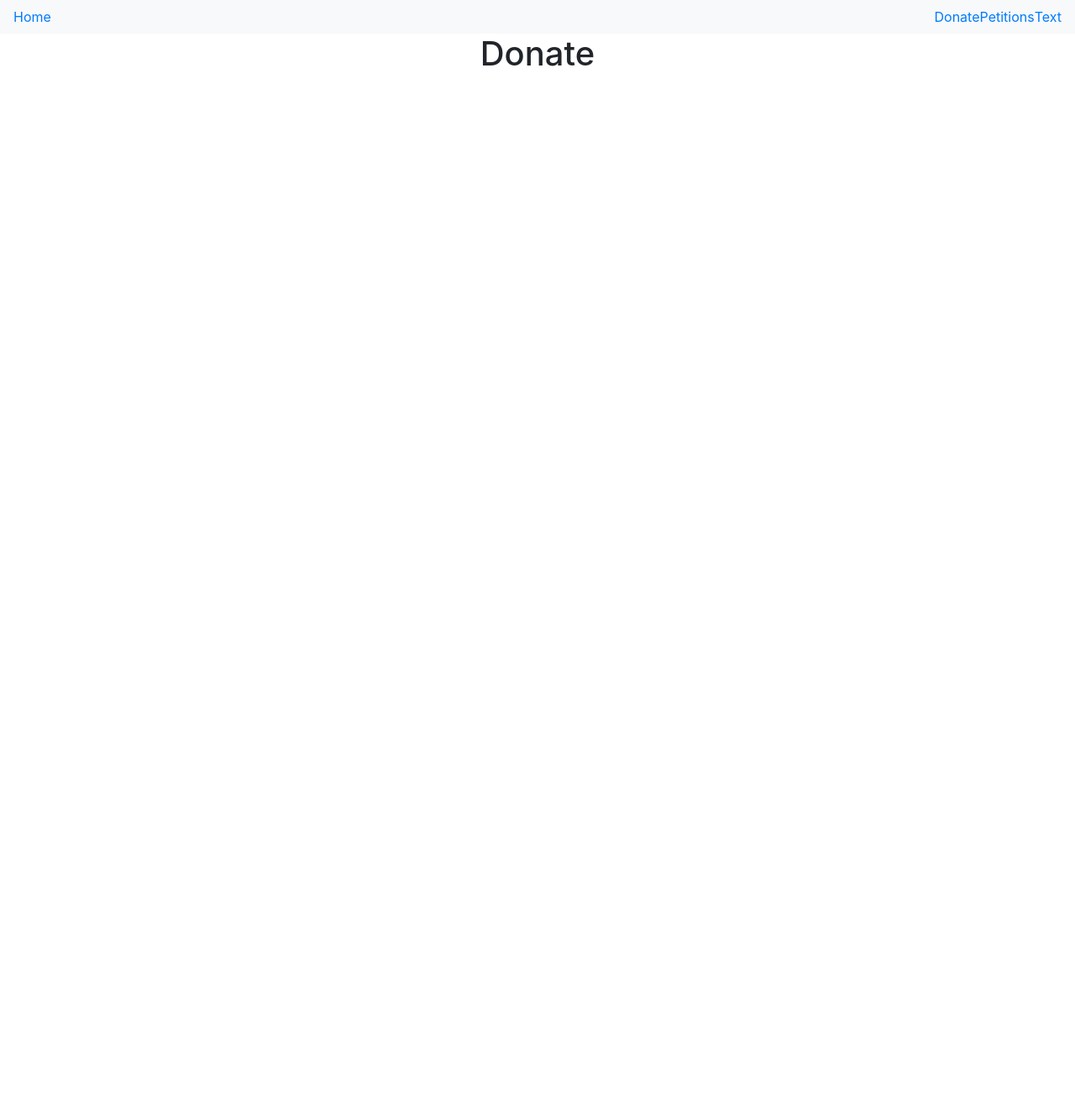
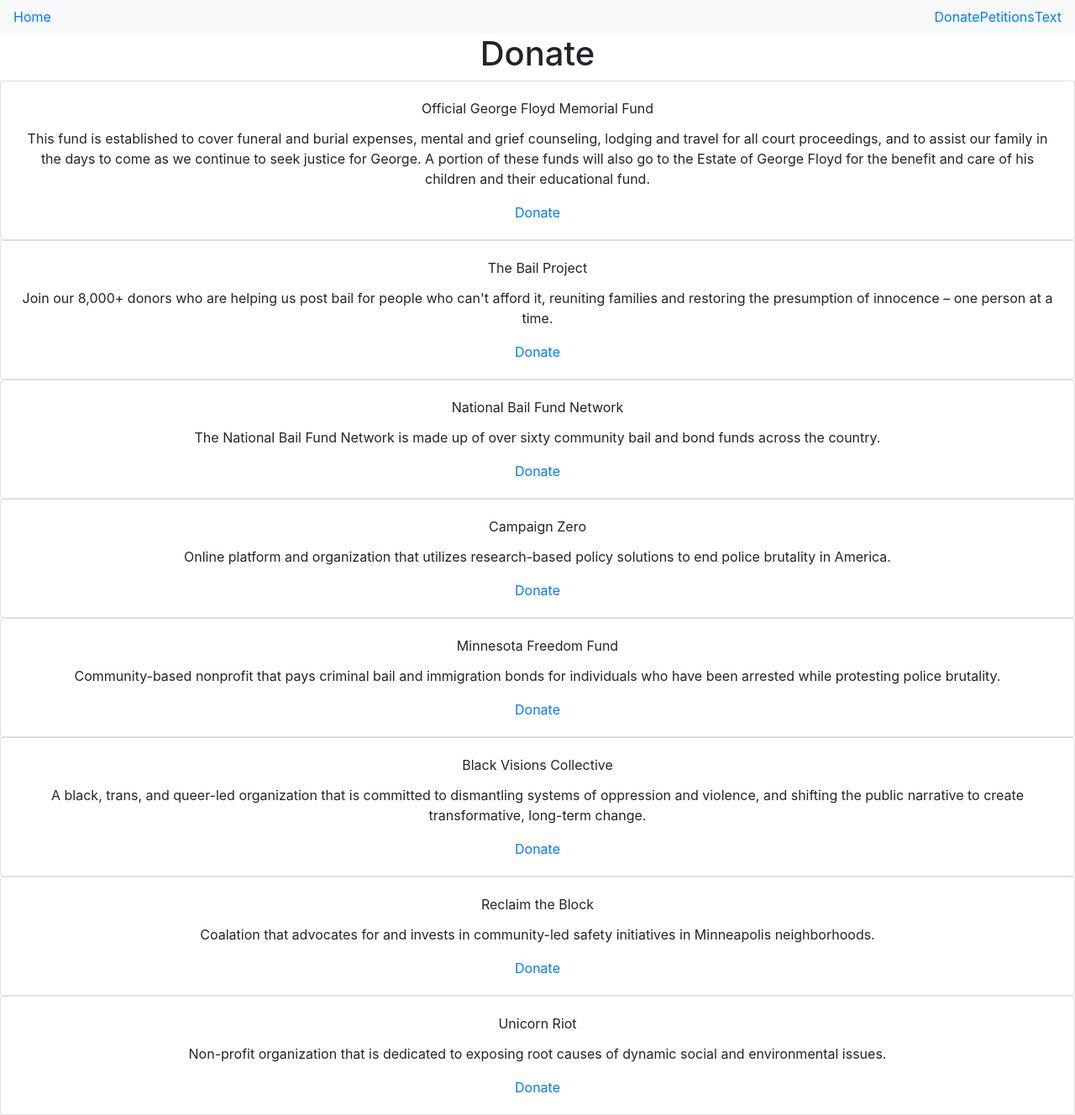
Before and after one commit to Tristanoshier/blm-info-site, a React (Create React App) app: page /donate in a window 1280 px wide. Shown: the whole page at 84% size. Before the commit the page ends 800 px from the top, so only its background shows below. Built offline with nearby package versions, Linux system fonts and the light colour scheme.

Commit message:
create donation object

```diff
--- a/src/components/Donate/Donate.jsx
+++ b/src/components/Donate/Donate.jsx
@@ -1,9 +1,51 @@
 import React from 'react'
+import { Card, CardTitle, CardText } from 'reactstrap'
+import donateLink from './DonateObj'
 
 export default function Donate() {
     return (
         <div>
             <h1>Donate</h1>
+            <Card body>
+                <CardTitle>{donateLink.georgeFloydMem.title}</CardTitle>
+                <CardText>{donateLink.georgeFloydMem.desc}</CardText>
+                <a href={donateLink.georgeFloydMem.link} target="_blank">Donate</a>
+            </Card>
+            <Card body>
+                <CardTitle>{donateLink.indyBailFund.title}</CardTitle>
+                <CardText>{donateLink.indyBailFund.desc}</CardText>
+                <a href={donateLink.indyBailFund.link} target="_blank">Donate</a>
+            </Card>
+            <Card body>
+                <CardTitle>{donateLink.nationalBailFund.title}</CardTitle>
+                <CardText>{donateLink.nationalBailFund.desc}</CardText>
+                <a href={donateLink.nationalBailFund.link} target="_blank">Donate</a>
+            </Card>
+            <Card body>
+                <CardTitle>{donateLink.campaignZero.title}</CardTitle>
+                <CardText>{donateLink.campaignZero.desc}</CardText>
+                <a href={donateLink.campaignZero.link} target="_blank">Donate</a>
+            </Card>
+            <Card body>
+                <CardTitle>{donateLink.minnesotaFreeFund.title}</CardTitle>
+                <CardText>{donateLink.minnesotaFreeFund.desc}</CardText>
+                <a href={donateLink.minnesotaFreeFund.link} target="_blank">Donate</a>
+            </Card>
+            <Card body>
+                <CardTitle>{donateLink.blackVisionsCollective.title}</CardTitle>
+                <CardText>{donateLink.blackVisionsCollective.desc}</CardText>
+                <a href={donateLink.blackVisionsCollective.link} target="_blank">Donate</a>
+            </Card>
+            <Card body>
+                <CardTitle>{donateLink.reclaimBlock.title}</CardTitle>
+                <CardText>{donateLink.reclaimBlock.desc}</CardText>
+                <a href={donateLink.reclaimBlock.link} target="_blank">Donate</a>
+            </Card>
+            <Card body>
+                <CardTitle>{donateLink.unicornRiot.title}</CardTitle>
+                <CardText>{donateLink.unicornRiot.desc}</CardText>
+                <a href={donateLink.unicornRiot.link} target="_blank">Donate</a>
+            </Card>
         </div>
     )
 }
--- a/src/components/Donate/DonateObj.js
+++ b/src/components/Donate/DonateObj.js
@@ -1,6 +1,45 @@
 
 let donateLinks = {
-
+    georgeFloydMem: {
+        title : 'Official George Floyd Memorial Fund',
+        desc : 'This fund is established to cover funeral and burial expenses, mental and grief counseling, lodging and travel for all court proceedings, and to assist our family in the days to come as we continue to seek justice for George.  A portion of these funds will also go to the Estate of George Floyd for the benefit and care of his children and their educational fund.',
+        link : 'https://www.gofundme.com/f/georgefloyd?utm_source=customer&utm_medium=copy_link-tip&utm_campaign=p_cp+share-sheet'
+    },
+    indyBailFund: {
+        title : 'The Bail Project',
+        desc : "Join our 8,000+ donors who are helping us post bail for people who can't afford it, reuniting families and restoring the presumption of innocence – one person at a time.",
+        link: 'https://secure.givelively.org/donate/the-bail-project'
+    },
+    nationalBailFund: {
+        title : 'National Bail Fund Network',
+        desc : 'The National Bail Fund Network is made up of over sixty community bail and bond funds across the country.',
+        link: 'https://www.communityjusticeexchange.org/nbfn-directory'
+    },
+    campaignZero: {
+        title : 'Campaign Zero',
+        desc : 'Online platform and organization that utilizes research-based policy solutions to end police brutality in America.',
+        link: 'https://www.paypal.com/donate/?token=0ANKtvOFGhM_qQ0fe8NI9tAAS-58vzb8nNw_3LIRpUfdTnVNiD-mXh7ufaKnO0aH3ubDn0&country.x=US&locale.x=US'
+    },
+    minnesotaFreeFund: {
+        title : 'Minnesota Freedom Fund',
+        desc : 'Community-based nonprofit that pays criminal bail and immigration bonds for individuals who have been arrested while protesting police brutality.',
+        link: 'https://minnesotafreedomfund.org/donate'
+    },
+    blackVisionsCollective: {
+        title : 'Black Visions Collective',
+        desc : 'A black, trans, and queer-led organization that is committed to dismantling systems of oppression and violence, and shifting the public narrative to create transformative, long-term change. ',
+        link: 'https://secure.everyaction.com/4omQDAR0oUiUagTu0EG-Ig2'
+    },
+    reclaimBlock: {
+        title : 'Reclaim the Block',
+        desc : 'Coalation that advocates for and invests in community-led safety initiatives in Minneapolis neighborhoods.',
+        link: 'https://secure.everyaction.com/zae4prEeKESHBy0MKXTIcQ2'
+    },
+    unicornRiot: {
+        title : 'Unicorn Riot',
+        desc : 'Non-profit organization that is dedicated to exposing root causes of dynamic social and environmental issues.',
+        link: 'https://unicornriot.ninja/donate/'
+    },
 }
 
 export default donateLinks;
```
